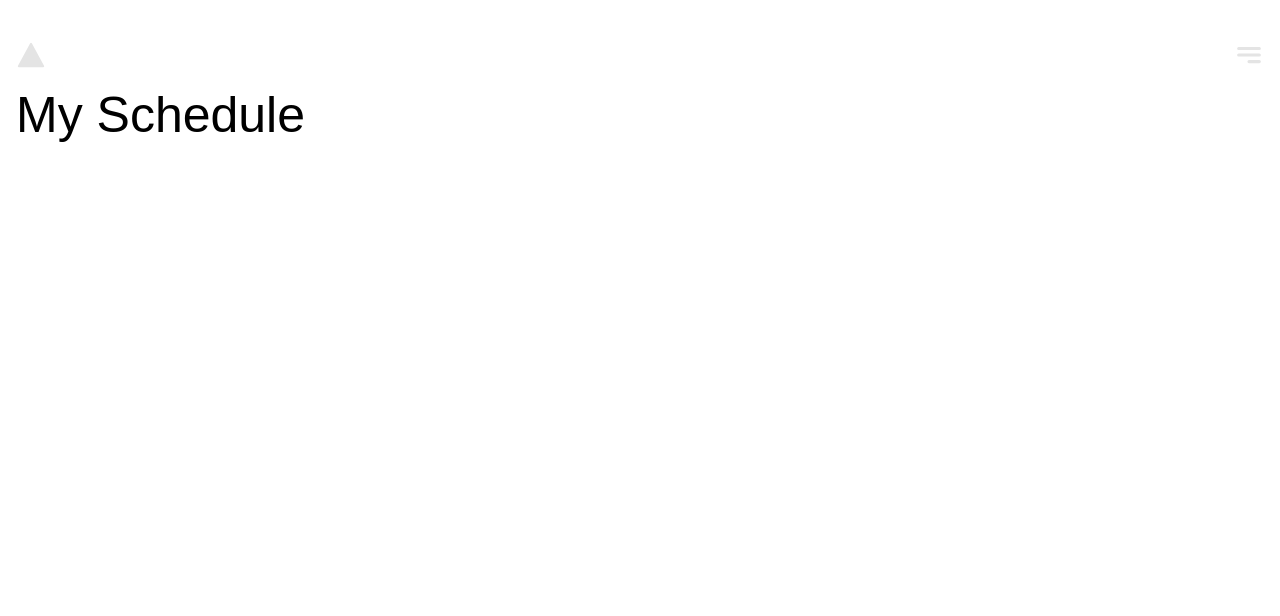
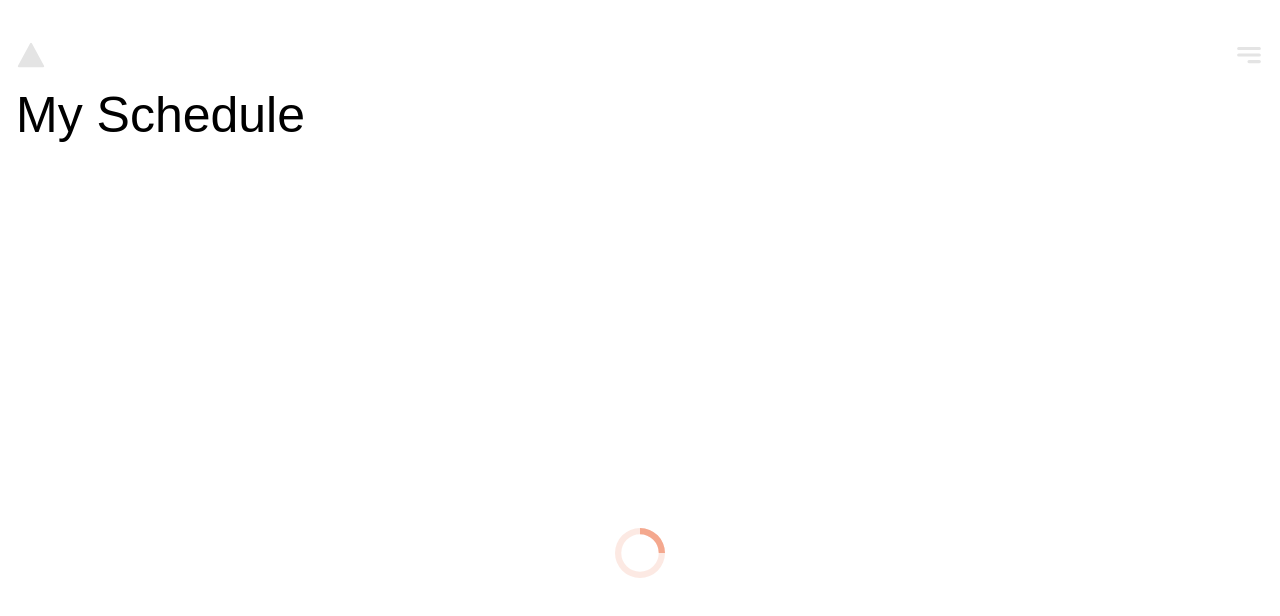
Before and after one commit to rts-cmk-wu07/wu07-terminsprove-Howtoad, a React (Create React App) app in the folder my-app/: page /schedule in a window 1280 px wide. Shown: the top 616 px of the page. Built offline with nearby package versions, Linux system fonts and the light colour scheme.

Commit message:
added loading to many components

```diff
--- a/my-app/package.json
+++ b/my-app/package.json
@@ -10,6 +10,7 @@
     "react": "^18.2.0",
     "react-dom": "^18.2.0",
     "react-icons": "^4.7.1",
+    "react-loading": "^2.0.3",
     "react-router-dom": "^6.8.1",
     "react-scripts": "5.0.1",
     "react-slick": "^0.29.0",
--- a/my-app/src/components/BigClass.js
+++ b/my-app/src/components/BigClass.js
@@ -1,9 +1,12 @@
 import { useState, useEffect } from "react";
 import { Link } from "react-router-dom";
+import ReactLoading from "react-loading";
 
 const BigClass = () => {
   const [classes, setClasses] = useState([]);
   const [randomPrintedClass, setRandomPrintedClass] = useState({});
+  const [isLoading, setIsLoading] = useState(true);
+
   useEffect(() => {
     const fetchClasses = async () => {
       try {
@@ -12,6 +15,8 @@ const BigClass = () => {
         setClasses(data);
       } catch (err) {
         console.log(err);
+      } finally {
+        setIsLoading(false);
       }
     };
     fetchClasses();
@@ -26,6 +31,9 @@ const BigClass = () => {
 
   return (
     <Link to={`/classdetails/${randomPrintedClass.id}`}>
+      {isLoading ? (
+        <ReactLoading type={"bars"} color={"black"} height={50} width={50} />
+      ) : (
         <div className="mt-4 drop-shadow-xl relative w-full flex">
           {randomPrintedClass.asset && (
             <>
@@ -40,6 +48,7 @@ const BigClass = () => {
             </>
           )}
         </div>
+      )}
     </Link>
   );
 };
--- a/my-app/src/components/ClassDetails.js
+++ b/my-app/src/components/ClassDetails.js
@@ -5,12 +5,14 @@ import RatingClass from "./RatingClass";
 import Schedule from "./Schedule";
 import TrainerCard from "./TrainerCard";
 import UserContext from "../context/UserContext";
+import ReactLoading from "react-loading";
 
 const ClassDetails = () => {
   const { id } = useParams();
   const [data, setData] = useState(null);
   const { user } = useContext(UserContext);
   const [buttonText, setButtonText] = useState("Sign Up");
+  const [isLoading, setIsLoading] = useState(true);
 
   useEffect(() => {
     const fetchClass = async () => {
@@ -23,6 +25,7 @@ const ClassDetails = () => {
       }
     };
     fetchClass();
+    setIsLoading(false);
   }, [id]);
 
   const signUpForClass = async () => {
@@ -46,7 +49,10 @@ const ClassDetails = () => {
 
   return (
     <div>
-      {data && (
+      {isLoading ? (
+        <ReactLoading type={"bars"} color={"black"} height={50} width={50} />
+      ) : (
+        data && (
           <>
             <div className="relative">
               <div className="absolute flex text-[#F4A88e] left-2 top-2">
@@ -90,6 +96,7 @@ const ClassDetails = () => {
               </div>
             </div>
           </>
+        )
       )}
     </div>
   );
--- a/my-app/src/components/Login.js
+++ b/my-app/src/components/Login.js
@@ -22,6 +22,7 @@ const Login = ({ isOpen, setIsOpen }) => {
         password,
       });
       const { token, userId } = response.data;
+      console.log(response.data);
       setUser({
         username,
         token,
--- a/my-app/src/components/Search.js
+++ b/my-app/src/components/Search.js
@@ -1,6 +1,6 @@
 import { useState, useEffect } from "react";
 import { HiMagnifyingGlass } from "react-icons/hi2";
-const Search = ({ setSearchResults }) => {
+const Search = ({ setSearchResults, setIsLoading }) => {
   const [searchQuery, setSearchQuery] = useState(null);
 
   useEffect(() => {
@@ -49,7 +49,8 @@ const Search = ({ setSearchResults }) => {
       }
     };
     fetchSearch();
-  }, [searchQuery, setSearchResults]);
+    setIsLoading(false);
+  }, [searchQuery, setSearchResults, setIsLoading]);
 
   return (
     <div className="mt-4">
--- a/my-app/src/components/SmallClass.js
+++ b/my-app/src/components/SmallClass.js
@@ -3,8 +3,10 @@ import Slider from "react-slick";
 import "slick-carousel/slick/slick.css";
 import "slick-carousel/slick/slick-theme.css";
 import RatingClass from "./RatingClass";
+import ReactLoading from "react-loading";
 const SmallClass = () => {
   const [classes, setClasses] = useState([]);
+  const [isLoading, setIsLoading] = useState(true);
   useEffect(() => {
     const fetchClasses = async () => {
       try {
@@ -13,6 +15,8 @@ const SmallClass = () => {
         setClasses(data);
       } catch (err) {
         console.log(err);
+      } finally {
+        setIsLoading(false);
       }
     };
     fetchClasses();
@@ -24,6 +28,10 @@ const SmallClass = () => {
   };
 
   return (
+    <>
+      {isLoading ? (
+        <ReactLoading type={"bars"} color={"black"} height={50} width={50} />
+      ) : (
         <Slider {...settings}>
           {classes &&
             classes.map((item) => (
@@ -40,9 +48,9 @@ const SmallClass = () => {
               </div>
             ))}
         </Slider>
+      )}
+    </>
   );
 };
 
 export default SmallClass;
-
-// bg-cover h-44 w-[150px] rounded-xl bg-center mt-10
--- a/my-app/src/pages/SchedulePage.js
+++ b/my-app/src/pages/SchedulePage.js
@@ -3,9 +3,11 @@ import UserContext from "../context/UserContext";
 import { useContext, useEffect, useState } from "react";
 import Schedule from "../components/Schedule";
 import { Link } from "react-router-dom";
+import ReactLoading from "react-loading";
 const SchedulePage = () => {
   const { user } = useContext(UserContext);
   const [data, setData] = useState([]);
+  const [isLoading, setIsLoading] = useState(true);
 
   useEffect(() => {
     const fetchSchedule = async () => {
@@ -23,6 +25,7 @@ const SchedulePage = () => {
         const data = await res.json();
         console.log(data);
         setData(data.classes);
+        setIsLoading(false);
       } catch (error) {
         console.error(error);
       }
@@ -36,6 +39,16 @@ const SchedulePage = () => {
       <div className="mt-2">
         <h1 className="text-[50px]">My Schedule</h1>
       </div>
+      {isLoading ? (
+        <div className="flex items-center justify-center h-screen">
+          <ReactLoading
+            type={"spin"}
+            color={"#f4a88e"}
+            height={50}
+            width={50}
+          />
+        </div>
+      ) : (
         <div className="mt-4">
           {/* map over data and print schedule with children */}
           {data.map((data) => (
@@ -52,6 +65,7 @@ const SchedulePage = () => {
             </div>
           ))}
         </div>
+      )}
     </div>
   );
 };
--- a/my-app/src/pages/SearchPage.js
+++ b/my-app/src/pages/SearchPage.js
@@ -5,14 +5,24 @@ import TrainerCard from "../components/TrainerCard";
 import { useState } from "react";
 import SearchedClass from "../components/SearchedClass";
 import SearchedTrainer from "../components/SearchedTrainer";
+import ReactLoading from "react-loading";
 
 const SearchPage = () => {
   const [searchResults, setSearchResults] = useState([]);
+  const [isLoading, setIsLoading] = useState(true);
   return (
     <div className="mx-6">
       <MobileNav></MobileNav>
-      <Search setSearchResults={setSearchResults}></Search>
-      {searchResults === null ? (
+      <Search
+        setSearchResults={setSearchResults}
+        setIsLoading={setIsLoading}
+      ></Search>
+      {isLoading ? (
+        <div className="text-center mt-5">
+          <ReactLoading type="spin" color="#000000" />
+          <p>Loading search results...</p>
+        </div>
+      ) : searchResults === null ? (
         <>
           <div>
             <h1 className="text-[28px] mt-5">Popular Classes</h1>
```
Also changed, not shown: 1 other file (tests, documents, lock files or other folders). Lines whose indentation alone changed are shown as unchanged.
